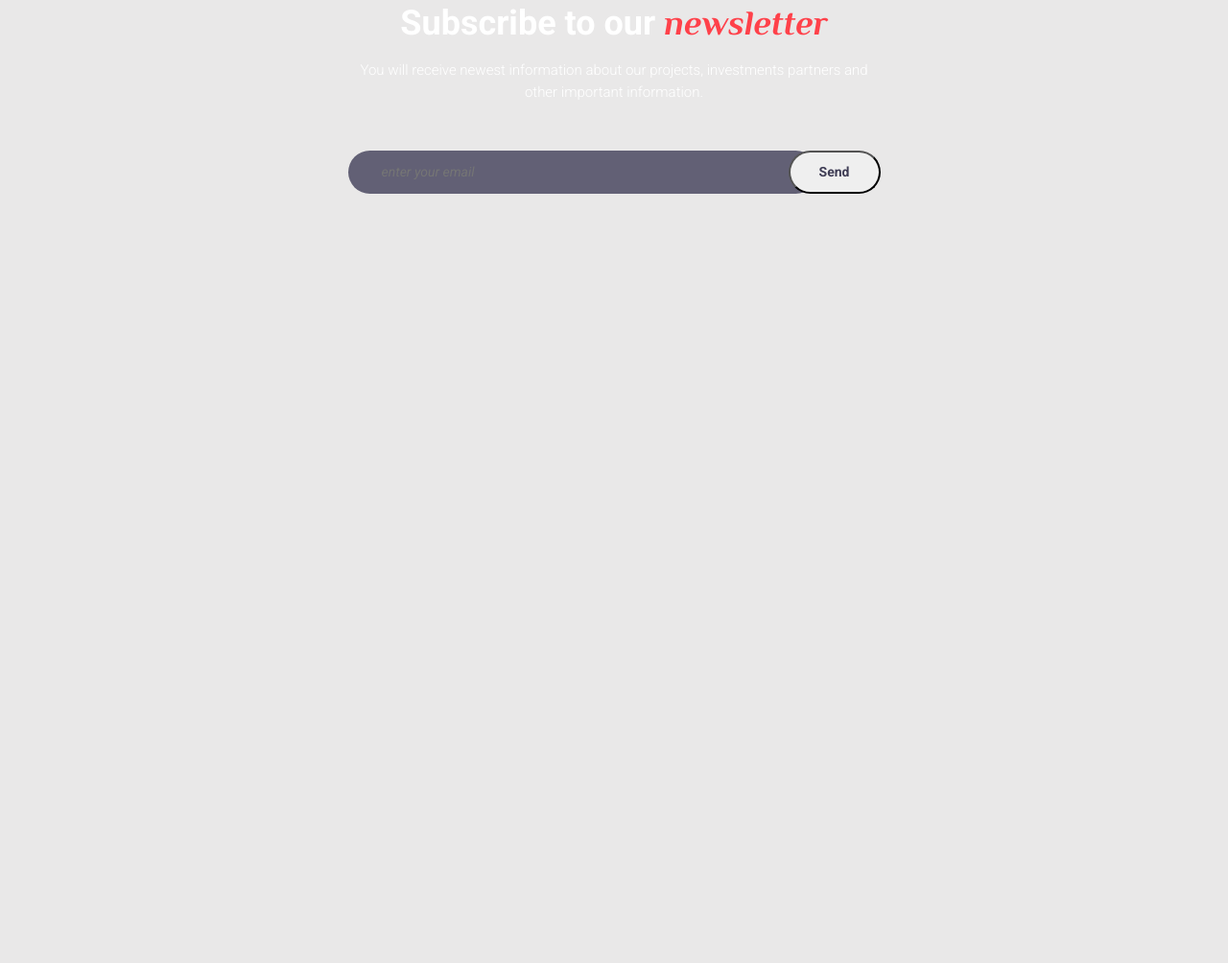
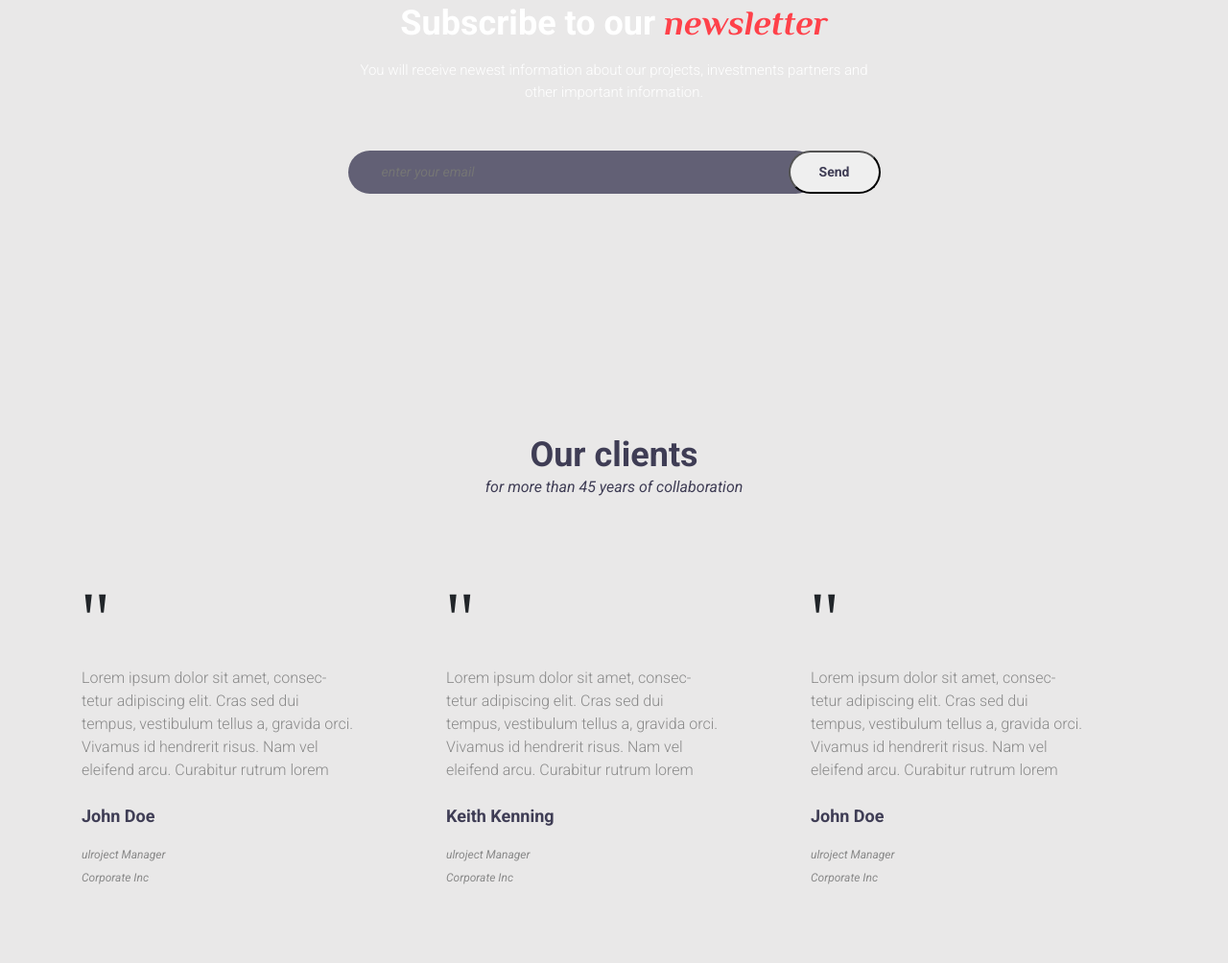
Before and after one commit to tanothierry/finances, a plain HTML site: page index.html in a window 1280 px wide. Shown: the part 2724-3728 px from the top of the page at 96% size. Before the commit the page ends 3037 px from the top, so only its background shows below. Drawn offline with Linux system fonts and the light colour scheme.

Commit message:
ajout du testamoniale

```diff
--- a/css/styles.css
+++ b/css/styles.css
@@ -350,3 +350,57 @@ p{
     font-size: 1.4rem;
     cursor: pointer;
 }
+
+
+/*************** SECTION TESTAMONIALE ****************/
+/*****************************************************/
+
+
+.testamoniale{
+    padding: 7rem 0;
+}
+
+.testamoniale-heading{
+    margin: 7rem;
+}
+
+.testamoniale-heading h1{
+    color: var(--color-primary);
+    font-size: 3.6rem;
+    font-weight: bold;
+}
+
+
+.testamoniale-heading p{
+    color: var(--color-primary);
+    font-weight: 100;
+    font-style: italic;
+    margin-top: -.5rem;
+}
+
+.testamoniale-card{
+    padding-right: 5rem;
+}
+
+.testamoniale-card_icon{
+    font-family: 'Philosopher', sans-serif;
+    font-size: 7rem;
+}
+
+
+.testamoniale-card h4{
+    font-size: 1.8rem;
+    font-weight: bold;
+    color: var(--color-primary);
+    margin-top: 2.5rem;
+    margin-bottom: 2rem;
+}
+
+.testamoniale-card ul li{
+    font-size: 1.8rem;
+    list-style: none;
+    font-size: 1.2rem;
+    color: #898989;
+    font-style: italic;
+    margin-bottom: .5em
+}
--- a/index.html
+++ b/index.html
@@ -210,6 +210,68 @@
         </div>
     </div>
 
+    <!-- SECTION TESTAMONIALES -->
+    <div class="testamoniale">
+        <div class="container">
+            <div class="testamoniale-heading text-center">
+                <h1>Our clients</h1>
+                <p>for more than 45 years of collaboration</p>
+            </div>
+            <div class="row">
+                <div class="col-xs-12 col-sm-12 col-md-4 col-lg-4 pr-5">
+                    <div class="testamoniale-card">
+                        <span class="testamoniale-card_icon">''</span>
+                        <p>
+                            Lorem ipsum dolor sit amet, consec- tetur adipiscing elit. Cras sed dui
+                            tempus, vestibulum tellus a, gravida orci.
+                            Vivamus id hendrerit risus. Nam vel eleifend arcu. Curabitur rutrum lorem
+                        </p>
+                        <h4>John Doe</h4>
+                        <ul>
+                            <li>ulroject Manager</li>
+                            <li>Corporate Inc</li>
+                        </ul>
+                    </div>
+                </div>
+                <div class="col-xs-12 col-sm-12 col-md-4 col-lg-4 pr-5">
+                    <div class="testamoniale-card">
+                        <span class="testamoniale-card_icon">''</span>
+                        <p>
+                            Lorem ipsum dolor sit amet, consec- tetur adipiscing elit. Cras sed dui
+                            tempus, vestibulum tellus a, gravida orci.
+                            Vivamus id hendrerit risus. Nam vel eleifend arcu. Curabitur rutrum lorem
+                        </p>
+                        <h4>Keith Kenning</h4>
+                        <ul>
+                            <li>ulroject Manager</li>
+                            <li>Corporate Inc</li>
+                        </ul>
+                    </div>
+                </div>
+                <div class="col-xs-12 col-sm-12 col-md-4 col-lg-4 pr-5">
+                    <div class="testamoniale-card">
+                        <span class="testamoniale-card_icon">''</span>
+                        <p>
+                            Lorem ipsum dolor sit amet, consec- tetur adipiscing elit. Cras sed dui
+                            tempus, vestibulum tellus a, gravida orci.
+                            Vivamus id hendrerit risus. Nam vel eleifend arcu. Curabitur rutrum lorem
+                        </p>
+                        <h4>John Doe</h4>
+                        <ul>
+                            <li>ulroject Manager</li>
+                            <li>Corporate Inc</li>
+                        </ul>
+                    </div>
+                </div>
+            </div>
+        </div>
+    </div>
+
+    <!-- SECTION PARTENER -->
+    <div class="paterner">
+
+    </div>
+
     <script src="js/jquery.min.js"></script>
     <script src="js/bootstrap.min.js"></script>
 </body>
```
